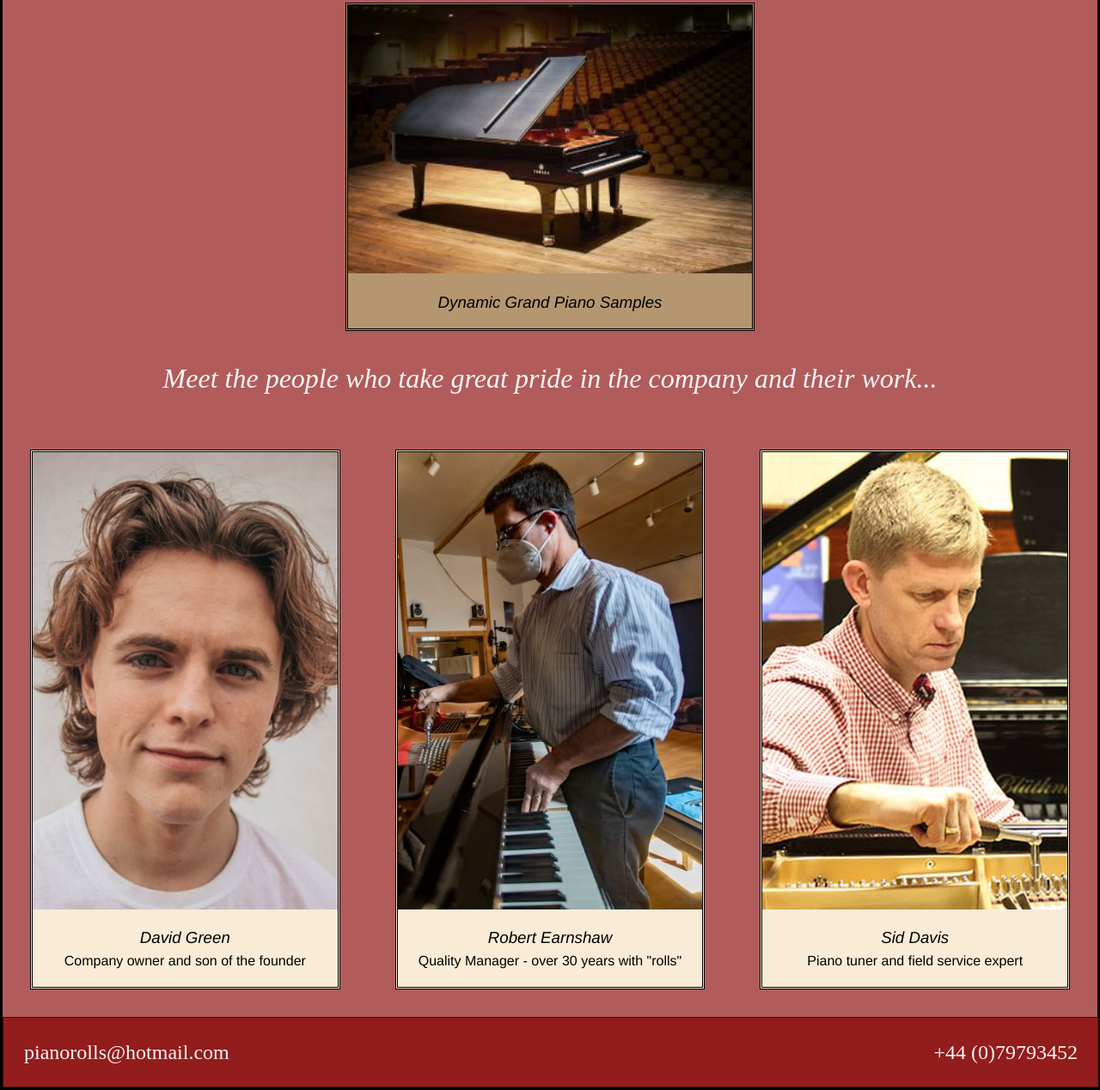
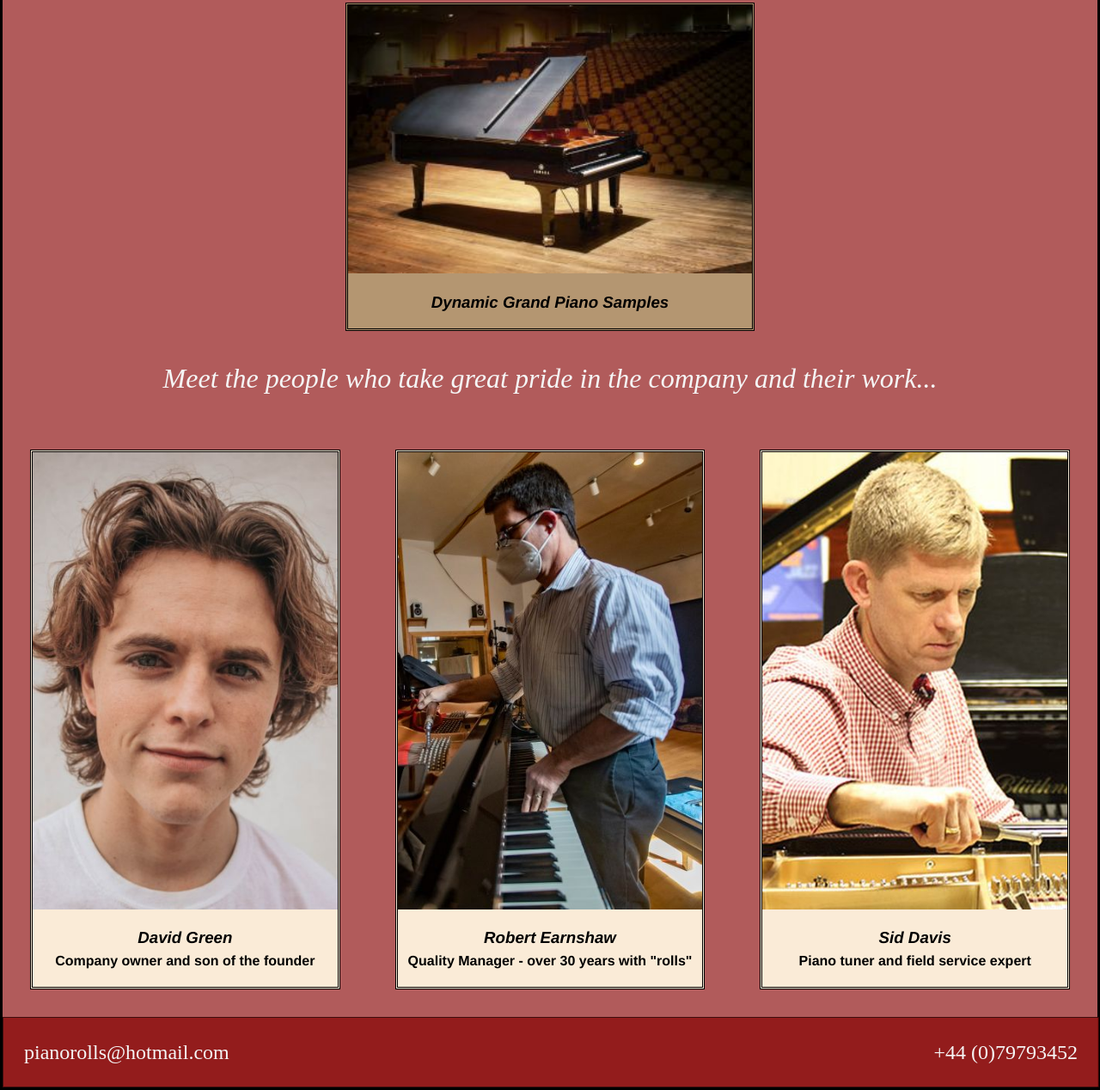
Before and after one commit to PeterWalton01/piano-rolls, a plain HTML site: page index.html in a window 1280 px wide. Shown: the part 1372-2640 px from the top of the page at 86% size. Drawn offline with Linux system fonts and the light colour scheme.

Commit message:
Made some text bold.

```diff
--- a/css/styles.css
+++ b/css/styles.css
@@ -50,21 +50,21 @@ blockquote {
   font-family: Helvetica, sans-serif;
   font-style: italic;
   text-align: center;
-  font-weight: lighter;
+  font-weight: bold;
 }
 
 .label01 h3 {
   font-family: Helvetica, sans-serif;
   font-style: italic;
   text-align: center;
-  font-weight: lighter;
+  font-weight: bold;
   margin-bottom: 0rem;
 }
 
 .detail h4 {
   font-family: Helvetica, sans-serif;
   text-align: center;
-  font-weight: lighter;
+  font-weight: bold;
   margin-left: 0.5rem;
   margin-right: 0.5rem;
   margin-top: 0.4rem;
```
